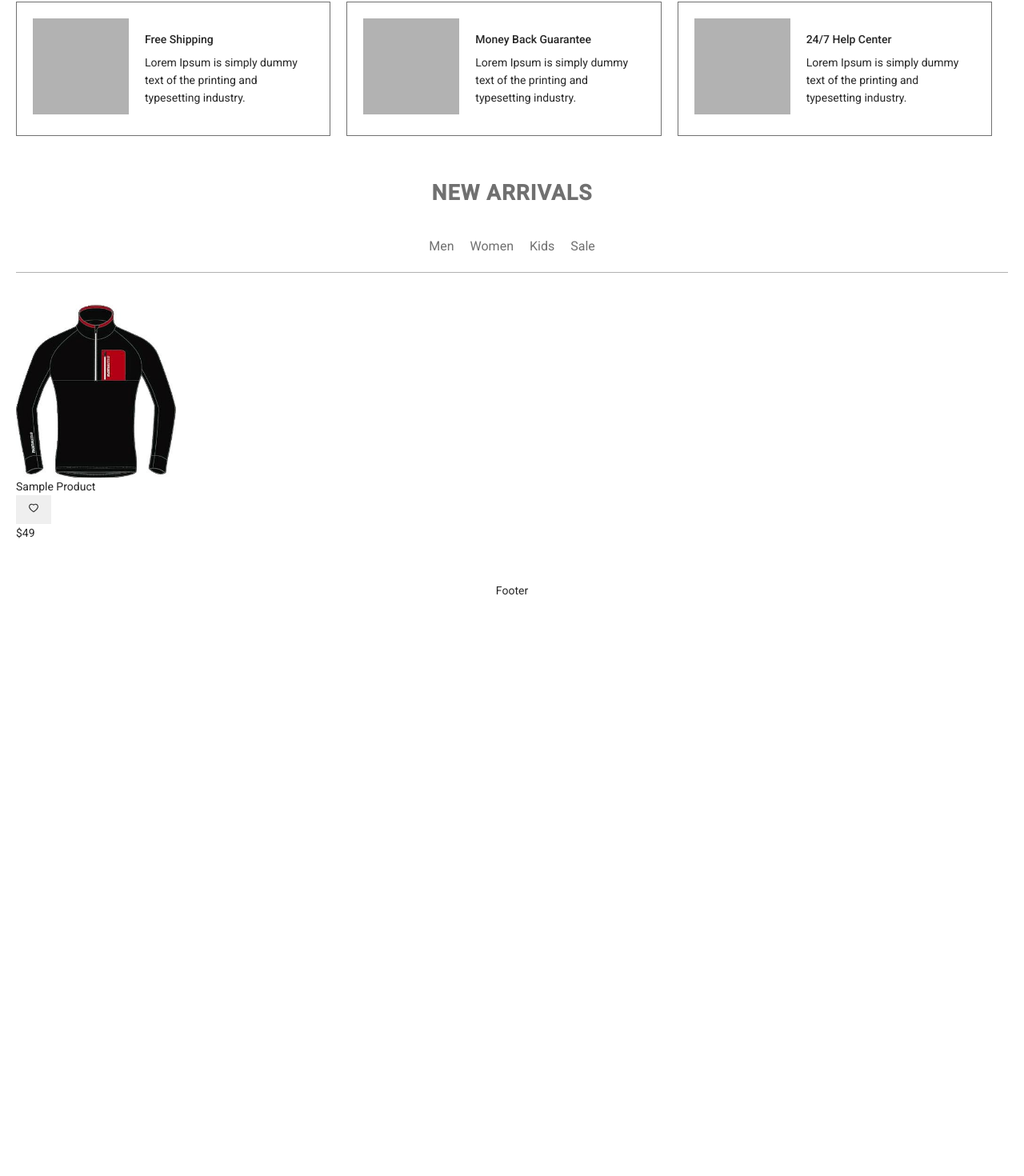
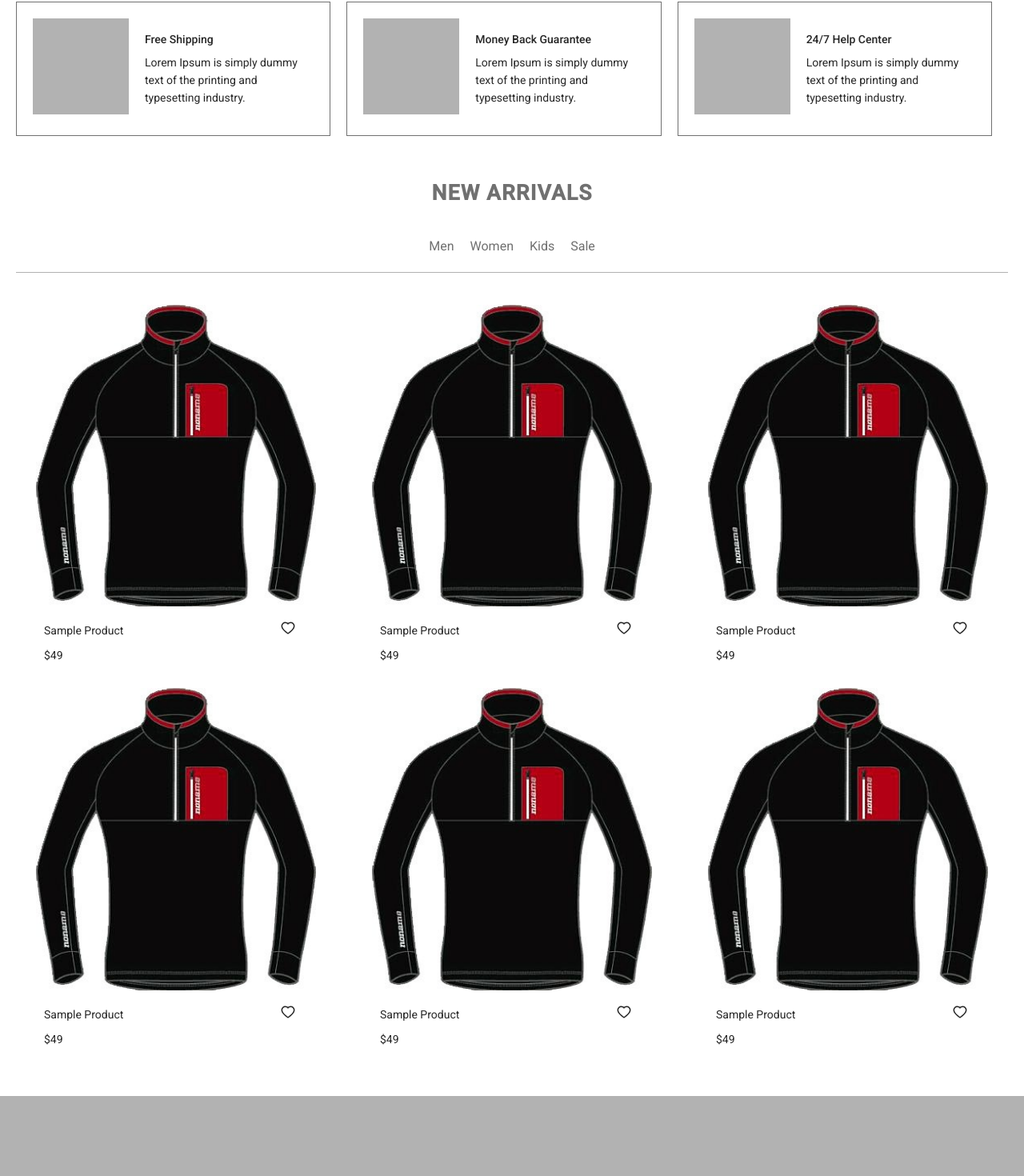
Before and after one commit to javlona/ecommerce-react, a React (Create React App) app: page / in a window 1280 px wide. Shown: the part 1315-2785 px from the top of the page at 80% size. Before the commit the page ends 2064 px from the top, so only its background shows below. Built offline with nearby package versions, Linux system fonts and the light colour scheme.

Commit message:
newsletter styled

```diff
--- a/src/components/Arrivals/index.jsx
+++ b/src/components/Arrivals/index.jsx
@@ -2,10 +2,10 @@ import React from 'react'
 import { Wrapper } from "../../style";
 import ArrivalsSty from './style';
 import item from '../../assets/1.jpg'
-import { AiOutlineHeart } from 'react-icons/ai'
-
+import { AiOutlineHeart } from 'react-icons/ai';
 
 function Arrivals() {
+
   return (
     <ArrivalsSty>
       <Wrapper>
@@ -30,6 +30,56 @@ function Arrivals() {
                 <p className='card__price'>$49</p>
               </div>
             </div>
+            <div className="arrivals__card">
+              <img className="card__img" src={item} alt='product' />
+              <div className="card__content">
+                <div className="card__title-like">
+                  <p className="card__title">Sample Product</p>
+                  <button className='card__like'><AiOutlineHeart /></button>
+                </div>
+                <p className='card__price'>$49</p>
+              </div>
+            </div>
+            <div className="arrivals__card">
+              <img className="card__img" src={item} alt='product' />
+              <div className="card__content">
+                <div className="card__title-like">
+                  <p className="card__title">Sample Product</p>
+                  <button className='card__like'><AiOutlineHeart /></button>
+                </div>
+                <p className='card__price'>$49</p>
+              </div>
+            </div>
+            <div className="arrivals__card">
+              <img className="card__img" src={item} alt='product' />
+              <div className="card__content">
+                <div className="card__title-like">
+                  <p className="card__title">Sample Product</p>
+                  <button className='card__like'><AiOutlineHeart /></button>
+                </div>
+                <p className='card__price'>$49</p>
+              </div>
+            </div>
+            <div className="arrivals__card">
+              <img className="card__img" src={item} alt='product' />
+              <div className="card__content">
+                <div className="card__title-like">
+                  <p className="card__title">Sample Product</p>
+                  <button className='card__like'><AiOutlineHeart /></button>
+                </div>
+                <p className='card__price'>$49</p>
+              </div>
+            </div>
+            <div className="arrivals__card">
+              <img className="card__img" src={item} alt='product' />
+              <div className="card__content">
+                <div className="card__title-like">
+                  <p className="card__title">Sample Product</p>
+                  <button className='card__like'><AiOutlineHeart /></button>
+                </div>
+                <p className='card__price'>$49</p>
+              </div>
+            </div>
           </div>
         </div>
       </Wrapper>
--- a/src/components/Arrivals/style.js
+++ b/src/components/Arrivals/style.js
@@ -35,12 +35,29 @@ const ArrivalsSty = sty.div`
     .arrivals__cards {
         display: flex;
         flex-wrap: wrap;
+        gap: 20px;
+        justify-content: space-around;
         .arrivals__card {
             display: flex;
             flex-direction: column;
-            .card__img {
-                width: 200px;
-
+            .card {
+                &__img {
+                    width: 350px;
+                }
+                &__content {
+                    padding: 10px;
+                }
+                &__title-like {
+                    display: flex;
+                    align-items: center;
+                    justify-content: space-between;
+                    button {
+                        background: transparent;
+                        svg {
+                            font-size: 20px;
+                        }
+                    }
+                }
             }
         }
     }
--- a/src/components/Button/index.jsx
+++ b/src/components/Button/index.jsx
@@ -4,8 +4,8 @@ import Container from './style'
 function Button({title, type, icon, data}) {
   return (
     <Container type={type}>
-      <span className='btn__icon'>{ icon && icon }</span>
-      <span className='btn__data'>{ data && data }</span>
+      {icon && <span className='btn__icon'>{ icon }</span>}
+      {data && <span className='btn__data'>{ data }</span>}
       {title}
     </Container>
   )
--- a/src/containers/Home/index.jsx
+++ b/src/containers/Home/index.jsx
@@ -1,6 +1,7 @@
 import React from "react";
 import Arrivals from "../../components/Arrivals";
 import Button from "../../components/Button";
+import {Input as Inp, Button as Btn} from 'antd'
 import Deals from "../../components/Deals";
 import { Wrapper } from "../../style";
 import color from "../../utils/color";
@@ -101,6 +102,17 @@ function Home() {
           </Wrapper>
         </div>
         <Arrivals />
+        <div className="home__newsletter">
+          <Wrapper display="flex" ai='center' jc='center' fd='column'>
+            <h3 className='home__newsletter--title'>Join Our Newsletter Now</h3>
+            <div className="home__newsletter--input">
+              <Inp.Group compact>
+                <Inp style={{ width: 'calc(100% - 200px)' }} placeholder="Enter your email address" type="email"/>
+                <Btn style={{ width: '200px', background: color.secondary, border: 'none'}} type="primary">Submit</Btn>
+              </Inp.Group>
+            </div>
+          </Wrapper>
+        </div>
       </HomeSty>
     </>
   );
--- a/src/containers/Home/style.js
+++ b/src/containers/Home/style.js
@@ -43,6 +43,29 @@ const HomeSty = sty.div`
             }
         }
     }
+    .home__newsletter {
+        height: 400px;
+        background: ${color.text};
+        &--title {
+            text-align: center;
+            font-size: 30px;
+            font-weight: 500;
+            margin-bottom: 100px;
+        }
+        .ant-input:hover {
+            border-color: ${color.secondary};
+        }
+        .ant-input:focus {
+            border-color: ${color.secondary};
+            box-shadow: 0 0 0 2px rgb(38, 38, 38 / 20%) !important;
+        }
+        &--input {
+            width: 100%;
+            input, button {
+                height: 60px;
+            }
+        }
+    }
 `
 //padding: 20px 50px 20px 100px;
 export default HomeSty;
--- a/src/index.css
+++ b/src/index.css
@@ -17,10 +17,6 @@ p {
   margin-bottom: 0;
 }
 
-img {
-  /* width: 100%; */
-}
-
 button {
   border: none;
   outline: none;
--- a/src/style/index.js
+++ b/src/style/index.js
@@ -9,4 +9,5 @@ export const Wrapper = sty.div`
     display: ${props => props.display || 'block'};
     justify-content: ${props => props.jc || 'flex-start'};
     align-items: ${props => props.ai || 'flex-start'};
+    flex-direction: ${props => props.fd || 'row'};
 `;
```
